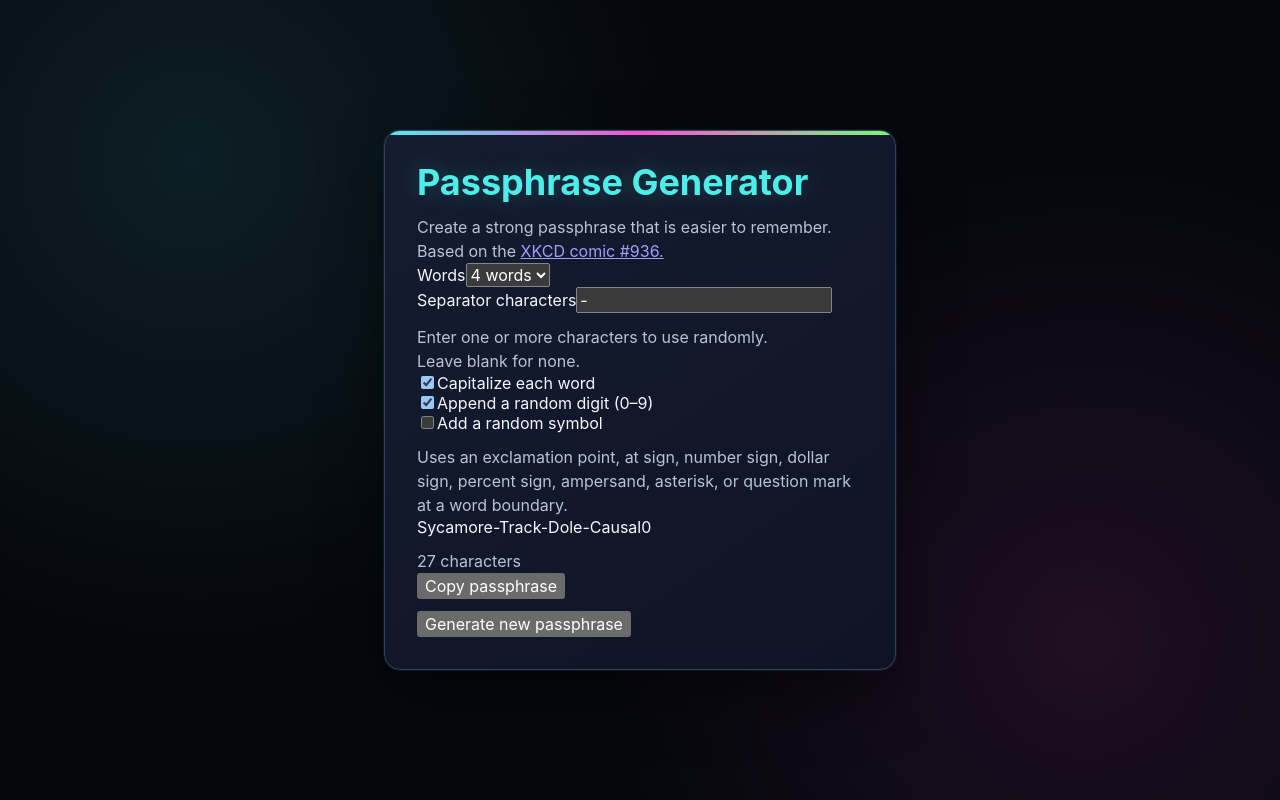
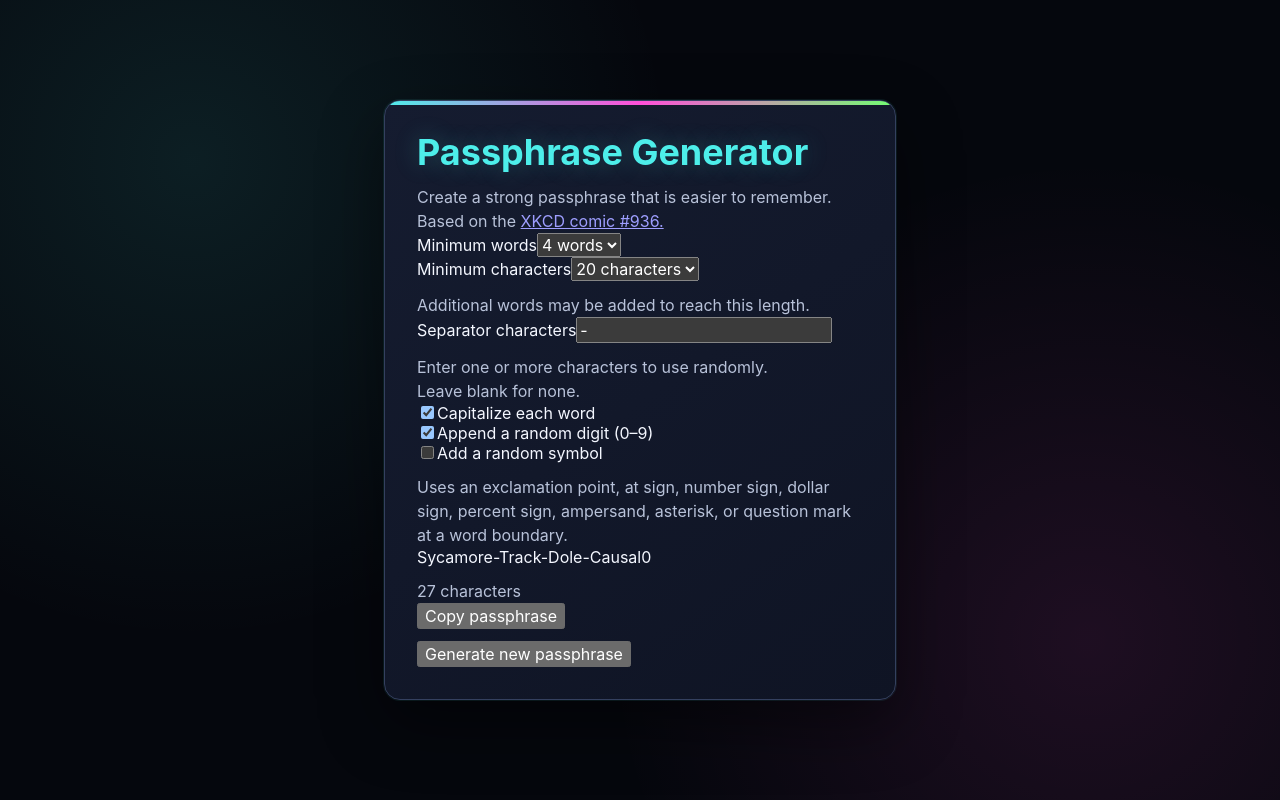
Before and after one commit to loridk/passphrase-generator-web, a React (Vite) app: page / in a window 1280 px wide. Built offline with nearby package versions, Linux system fonts and the light colour scheme.

Commit message:
Add minimum words and length

```diff
--- a/src/App.jsx
+++ b/src/App.jsx
@@ -4,14 +4,16 @@ import words from "./data/words.js";
 import "./App.css";
 import copyToClipboard from "./platform/copyToClipboard.js";
 
-const DEFAULT_WORD_COUNT = 4;
+const DEFAULT_MINIMUM_WORDS = 4;
+const DEFAULT_MINIMUM_LENGTH = 20;
 const DEFAULT_SEPARATOR = "-";
 const DEFAULT_CAPITALIZE = true;
 const DEFAULT_INCLUDE_NUMBER = true;
 const DEFAULT_INCLUDE_SYMBOL = false;
 
 function createPassphrase({
-  wordCount,
+  minimumWords,
+  minimumLength,
   separator,
   capitalize,
   includeNumber,
@@ -19,7 +21,8 @@ function createPassphrase({
 }) {
   return generatePassphrase({
     wordList: words,
-    wordCount,
+    minimumWords,
+    minimumLength,
     separator,
     capitalize,
     includeNumber,
@@ -28,7 +31,8 @@ function createPassphrase({
 }
 
 const initialPassphrase = createPassphrase({
-  wordCount: DEFAULT_WORD_COUNT,
+  minimumWords: DEFAULT_MINIMUM_WORDS,
+  minimumLength: DEFAULT_MINIMUM_LENGTH,
   separator: DEFAULT_SEPARATOR,
   capitalize: DEFAULT_CAPITALIZE,
   includeNumber: DEFAULT_INCLUDE_NUMBER,
@@ -36,7 +40,8 @@ const initialPassphrase = createPassphrase({
 });
 
 function App() {
-  const [wordCount, setWordCount] = useState(DEFAULT_WORD_COUNT);
+  const [minimumWords, setMinimumWords] = useState(DEFAULT_MINIMUM_WORDS);
+  const [minimumLength, setMinimumLength] = useState(DEFAULT_MINIMUM_LENGTH);
   const [separator, setSeparator] = useState(DEFAULT_SEPARATOR);
   const [capitalize, setCapitalize] = useState(DEFAULT_CAPITALIZE);
   const [includeNumber, setIncludeNumber] = useState(DEFAULT_INCLUDE_NUMBER);
@@ -46,7 +51,8 @@ function App() {
 
   function handleGenerate() {
     const newPassphrase = createPassphrase({
-      wordCount,
+      minimumWords,
+      minimumLength,
       separator,
       capitalize,
       includeNumber,
@@ -57,10 +63,14 @@ function App() {
     setCopyStatus("");
   }
 
-  function handleWordCountChange(event) {
-    const newWordCount = Number(event.target.value);
+  function handleMinimumWordsChange(event) {
+    const newMinimumWords = Number(event.target.value);
 
-    setWordCount(newWordCount);
+    setMinimumWords(newMinimumWords);
+  }
+
+  function handleMinimumLengthChange(event) {
+    setMinimumLength(Number(event.target.value));
   }
 
   function handleSeparatorChange(event) {
@@ -110,17 +120,39 @@ function App() {
 
       <section className="generator">
         <div className="field">
-          <label htmlFor="word-count">Words</label>
+          <label htmlFor="minimum-words">Minimum words</label>
 
           <select
-            id="word-count"
-            value={wordCount}
-            onChange={handleWordCountChange}
+            id="minimum-words"
+            value={minimumWords}
+            onChange={handleMinimumWordsChange}
           >
             <option value="4">4 words</option>
             <option value="5">5 words</option>
             <option value="6">6 words</option>
           </select>
+        </div>
+
+        <div className="field">
+          <label htmlFor="minimum-length">Minimum characters</label>
+
+          <select
+            id="minimum-length"
+            value={minimumLength}
+            aria-describedby="minimum-length-help"
+            onChange={handleMinimumLengthChange}
+          >
+            <option value="0">No minimum</option>
+            <option value="16">16 characters</option>
+            <option value="20">20 characters</option>
+            <option value="24">24 characters</option>
+            <option value="32">32 characters</option>
+            <option value="40">40 characters</option>
+          </select>
+
+          <p id="minimum-length-help">
+            Additional words may be added to reach this length.
+          </p>
         </div>
 
         <div className="field">
--- a/src/core/generatePassphrase.js
+++ b/src/core/generatePassphrase.js
@@ -8,7 +8,8 @@ function capitalizeFirstLetter(word) {
 
 function generatePassphrase({
   wordList,
-  wordCount = 4,
+  minimumWords = 4,
+  minimumLength = 20,
   separator = "-",
   capitalize = true,
   includeNumber = true,
@@ -18,8 +19,18 @@ function generatePassphrase({
     throw new TypeError("The word list must be a non-empty array.");
   }
 
-  if (!Number.isInteger(wordCount) || wordCount < 1) {
-    throw new RangeError("The word count must be a positive integer.");
+  if (!Number.isInteger(minimumWords) || minimumWords < 1) {
+    throw new RangeError("Minimum words must be a positive integer.");
+  }
+
+  if (
+    !Number.isInteger(minimumLength) ||
+    minimumLength < 0 ||
+    minimumLength > 128
+  ) {
+    throw new RangeError(
+      "Minimum length must be an integer between 0 and 128.",
+    );
   }
 
   if (typeof separator !== "string") {
@@ -27,8 +38,20 @@ function generatePassphrase({
   }
 
   const selectedWords = [];
+  let estimatedLength = 0;
 
-  for (let index = 0; index < wordCount; index += 1) {
+  if (includeNumber) {
+    estimatedLength += 1;
+  }
+
+  if (includeSymbol) {
+    estimatedLength += 1;
+  }
+
+  while (
+    selectedWords.length < minimumWords ||
+    estimatedLength < minimumLength
+  ) {
     const randomIndex = getSecureRandomInteger(wordList.length);
     const selectedWord = wordList[randomIndex];
     const formattedWord = capitalize
@@ -36,21 +59,10 @@ function generatePassphrase({
       : selectedWord;
 
     selectedWords.push(formattedWord);
-  }
+    estimatedLength += formattedWord.length;
 
-  if (includeSymbol) {
-    const symbolIndex = getSecureRandomInteger(SYMBOLS.length);
-    const selectedSymbol = SYMBOLS[symbolIndex];
-    const insertionPoint = getSecureRandomInteger(selectedWords.length + 1);
-
-    if (insertionPoint === selectedWords.length) {
-      const lastWordIndex = selectedWords.length - 1;
-
-      selectedWords[lastWordIndex] =
-        `${selectedWords[lastWordIndex]}${selectedSymbol}`;
-    } else {
-      selectedWords[insertionPoint] =
-        `${selectedSymbol}${selectedWords[insertionPoint]}`;
+    if (selectedWords.length > 1 && separator.length > 0) {
+      estimatedLength += 1;
     }
   }
 
```
